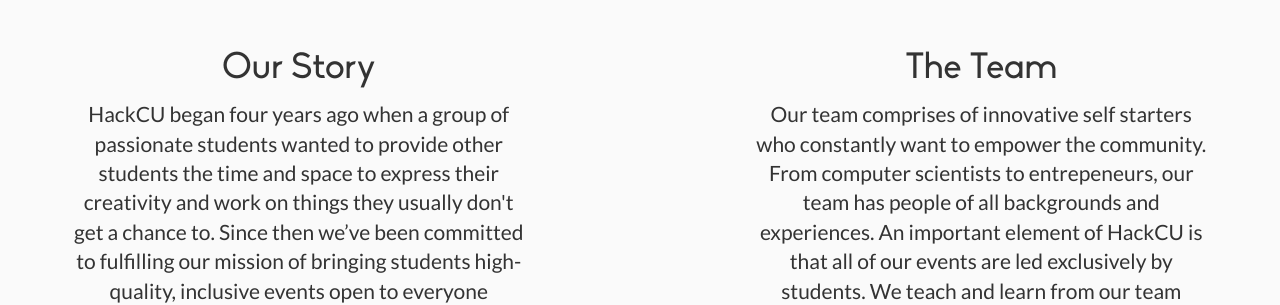
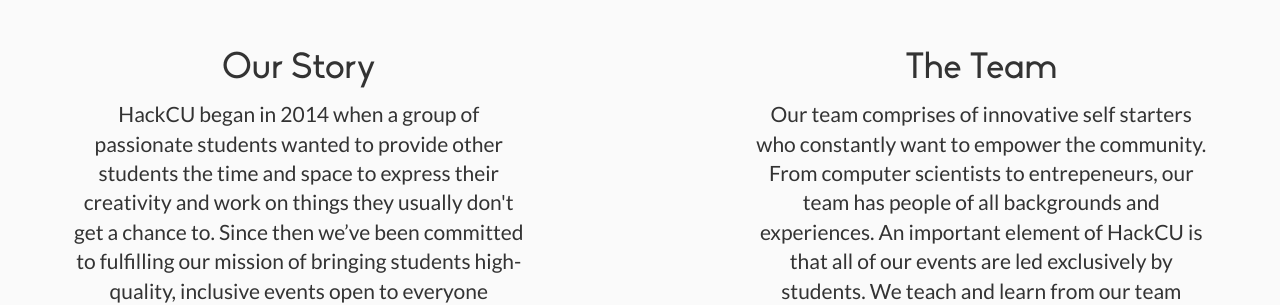
Before and after one commit to HackCU/team, a Jekyll site: the page built from index.html, in a window 1280 px wide and 900 px high. Shown: the part 206-511 px from the top of the window. Built offline with Jekyll 4.4.1, drawn with Linux system fonts in a browser that asks for light colours; nearby versions of some CDN libraries; some of the changed text lies outside the part shown.

Commit message:
quick update to date

```diff
--- a/_config.yml
+++ b/_config.yml
@@ -19,7 +19,7 @@
 # Author variables
 author: HackCU
 mission: "Bring people together to create, learn, and have fun!"
-story: "HackCU began four years ago when a group of passionate students wanted to provide other students
+story: "HackCU began in 2014 when a group of passionate students wanted to provide other students
    the time and space to express their creativity and work on things they usually don't get a chance to.
    Since then we’ve been committed to fulfilling our mission of bringing students high-quality, inclusive
    events open to everyone irrespective of their experience."
```
